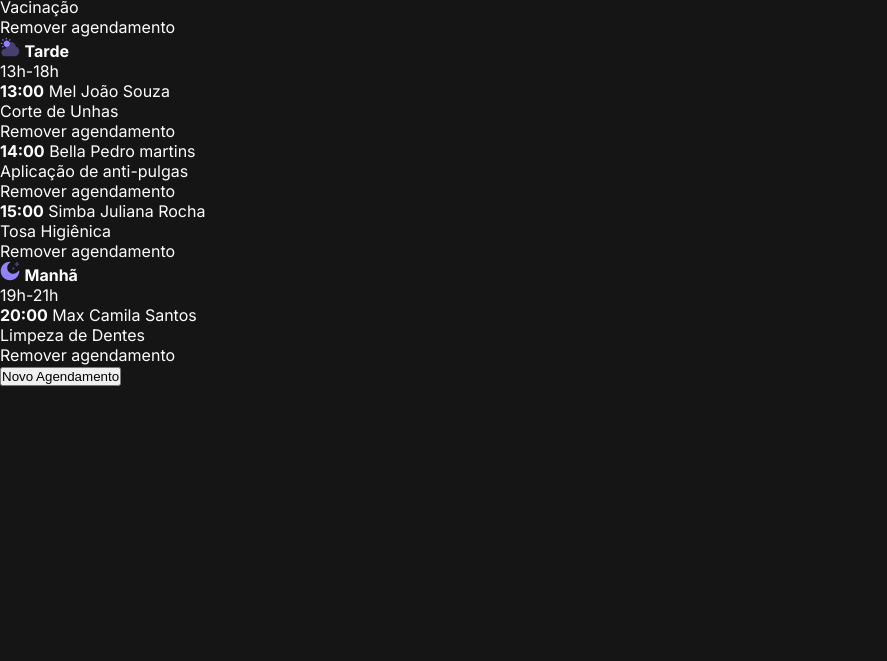
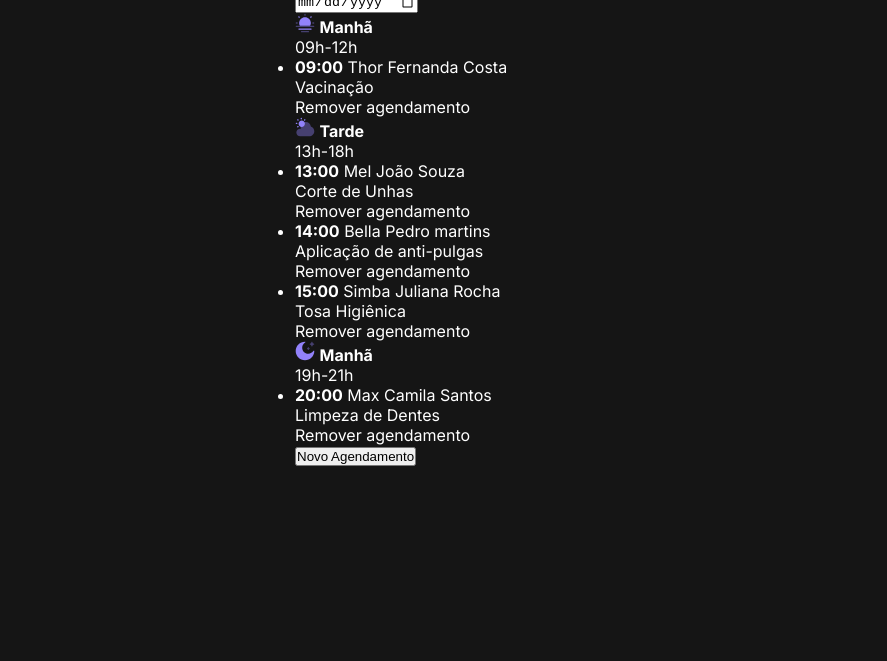
Before and after one commit to wellingtonbarbosadev/projeto-petshop, a plain HTML site: page index.html in a window 1280 px wide. Shown: the part 139-800 px from the top of the page, without its empty margins (0-887 px from the left). Drawn offline with Linux system fonts and the light colour scheme.

Commit message:
adiciona classe container ao main e cria arquivos de estilos para agenda e utilitários

```diff
--- a/index.html
+++ b/index.html
@@ -15,7 +15,7 @@
     <h1>Mundo Pet</h1>
   </header>
 
-  <main>
+  <main class="container">
     <section class="agenda">
 
       <header>
--- a/styles/global.css
+++ b/styles/global.css
@@ -2,6 +2,10 @@
   margin: 0;
   padding: 0;
   box-sizing: border-box;
+}
+
+body {
+  background-color: #14151D;
 }
 
 :root {
--- a/styles/index.css
+++ b/styles/index.css
@@ -1,2 +1,4 @@
 @import url("global.css");
 @import url("header.css");
+@import url("utility.css");
+@import url("sections/agenda.css");
--- /dev/null
+++ b/styles/utility.css
@@ -0,0 +1,6 @@
+.container {
+  max-width: 850px;
+  padding: 80px;
+  margin-inline: auto;
+
+}
```
Also changed, not shown: styles/sections/agenda.css (added).
